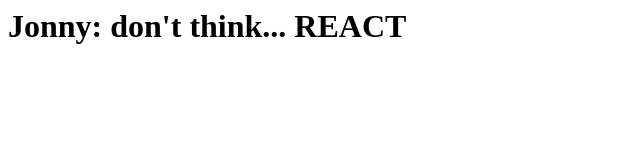
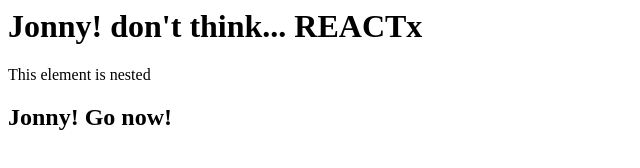
Before and after one commit to jonnyfriendlychicago/MERN_04_firstReact, a plain HTML site: page index.html in a window 1280 px wide. Shown: the whole page, without its empty margins (0-640 px from the left). Drawn offline with nearby package versions, Linux system fonts and the light colour scheme.

Commit message:
play around post submission

```diff
--- a/index.html
+++ b/index.html
@@ -7,13 +7,29 @@
         <div id="root">
             <!-- <h1>First React page rendering...</h1> -->
         </div>
+        <div id="root2">
+            <!-- <h1>First React page rendering...</h1> -->
+        </div>
+
+        <div id="root3">
+            <!-- <h1>First React page rendering...</h1> -->
+        </div>
             <script crossorigin="" src="https://unpkg.com/react@16/umd/react.development.js"></script>
             <script crossorigin="" src="https://unpkg.com/react-dom@16/umd/react-dom.development.js"></script>
             <script>
-                const App = React.createElement("h1", {}, "Jonny: don't think... REACT");
+                const App = React.createElement("h1", {}, "Jonny! don't think... REACTx" );
+
                 ReactDOM.render(App, document.getElementById("root"));
 
                 const myNestedReactComponent = React.createElement("div", {}, React.createElement("p", {}, "This element is nested"))
+                ReactDOM.render(myNestedReactComponent, document.getElementById("root2"));
+
+                //  below uses the new arrow function
+                const App2 = () => {
+                    return React.createElement("h2", {}, "Jonny! Go now!" );
+                }
+
+                ReactDOM.render(App2(), document.getElementById("root3"));
 
             </script>
     </body>
```
